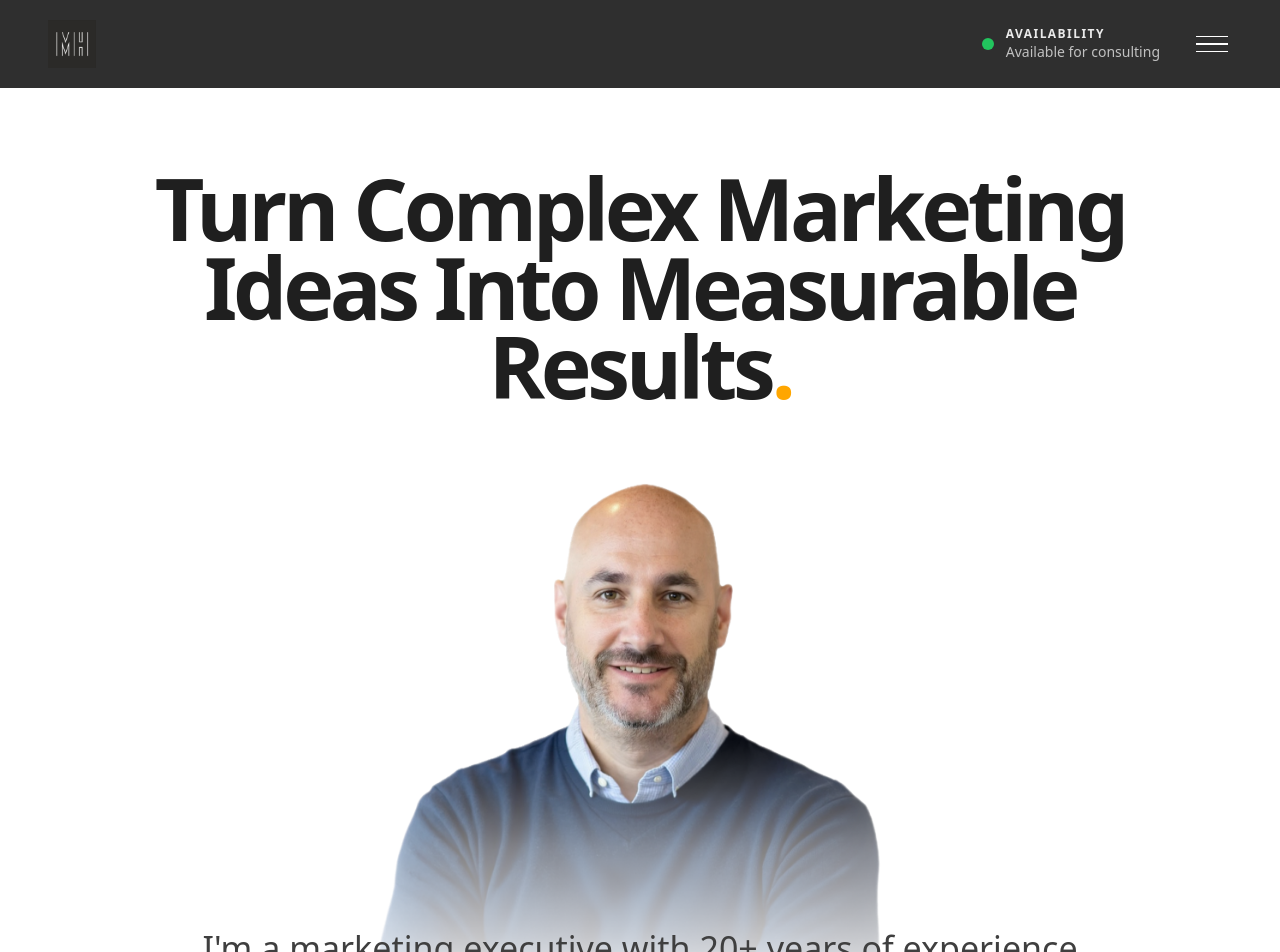
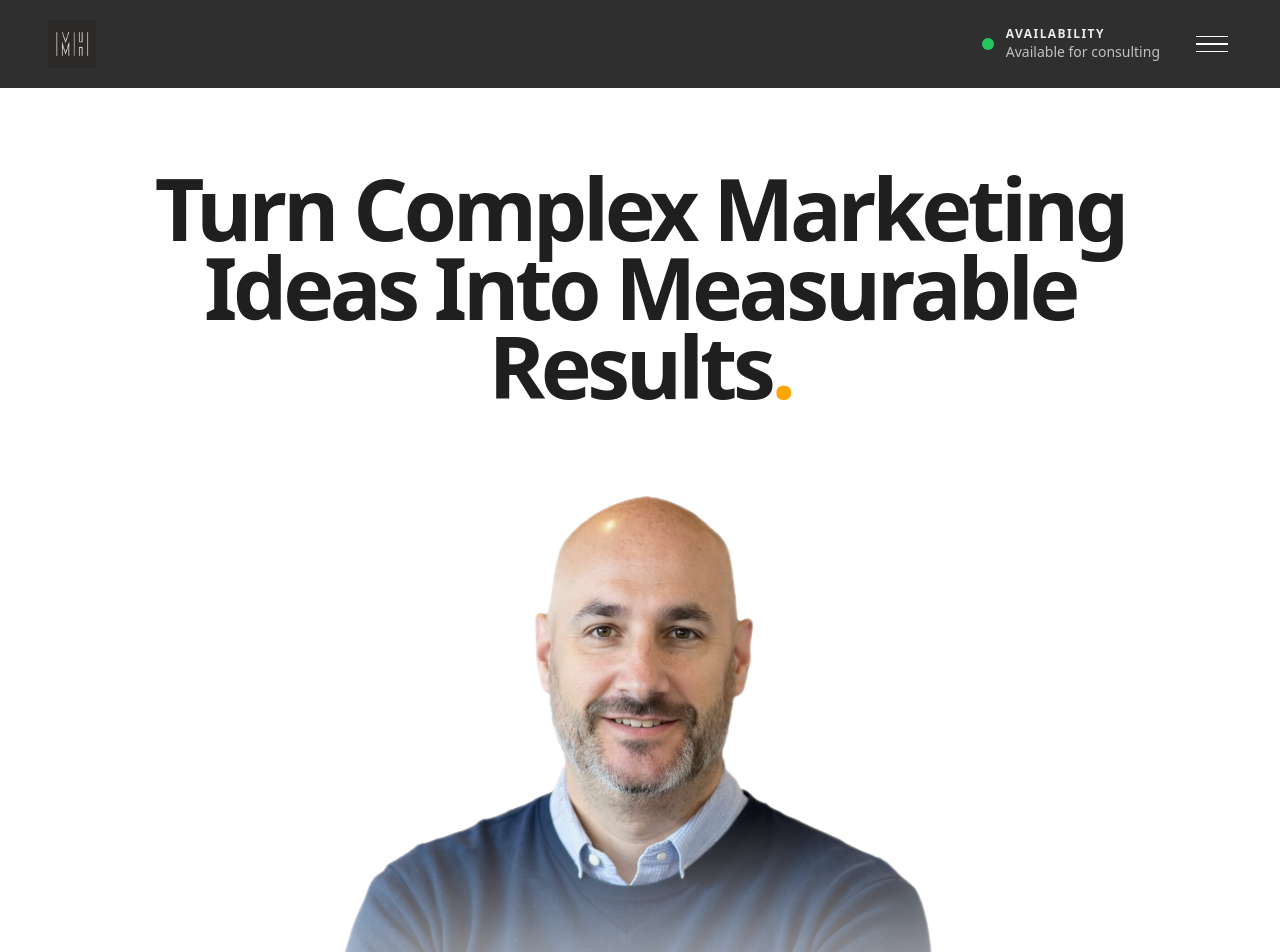
Before and after one commit to mrh1976/mherron, a React (Vite) app: page / in a window 1280 px wide. Shown: the top 952 px of the page. Built offline with nearby package versions, Linux system fonts and the light colour scheme.

Commit message:
Update Index.tsx

```diff
--- a/client/pages/Index.tsx
+++ b/client/pages/Index.tsx
@@ -533,7 +533,7 @@ export default function Index() {
       <img
         src="/MikeHerronHeadshot2026.png"
         alt="Mike Herron"
-        className="w-full max-w-[520px] sm:max-w-[680px] lg:max-w-[820px] object-contain"
+        className="w-full max-w-[640px] sm:max-w-[820px] lg:max-w-[1000px] object-contain"
       />
     </div>
 
```
